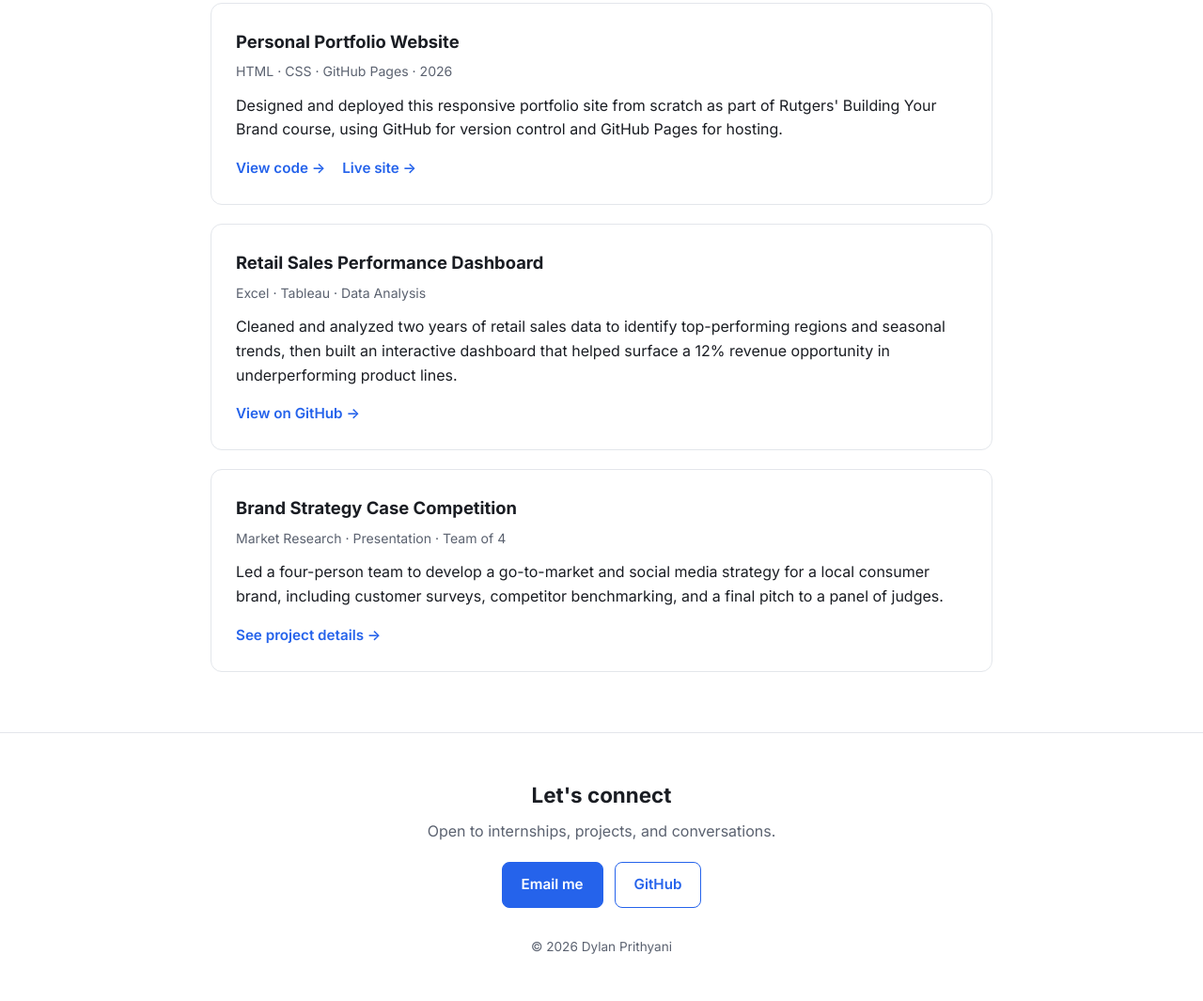
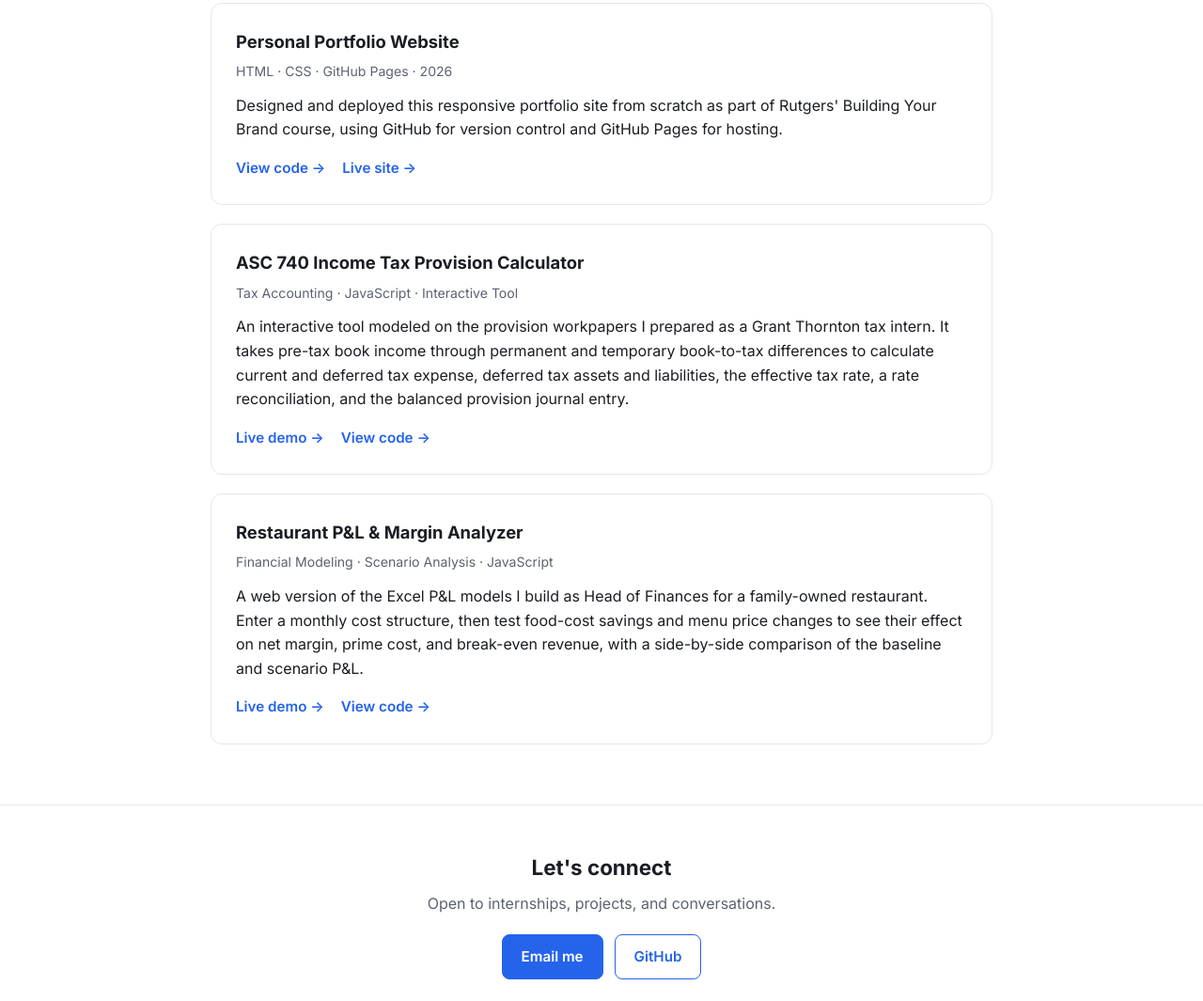
Before and after one commit to dvp78-png/dvp78-png.github.io, a plain HTML site: page index.html in a window 1280 px wide. Shown: the part 1449-2514 px from the top of the page at 94% size. Drawn offline with Linux system fonts and the light colour scheme.

Commit message:
Add files via upload

```diff
--- a/index.html
+++ b/index.html
@@ -194,20 +194,22 @@
           </article>
 
           <article class="project">
-            <h3>Retail Sales Performance Dashboard</h3>
-            <p class="meta">Excel · Tableau · Data Analysis</p>
-            <p>Cleaned and analyzed two years of retail sales data to identify top-performing regions and seasonal trends, then built an interactive dashboard that helped surface a 12% revenue opportunity in underperforming product lines.</p>
+            <h3>ASC 740 Income Tax Provision Calculator</h3>
+            <p class="meta">Tax Accounting · JavaScript · Interactive Tool</p>
+            <p>An interactive tool modeled on the provision workpapers I prepared as a Grant Thornton tax intern. It takes pre-tax book income through permanent and temporary book-to-tax differences to calculate current and deferred tax expense, deferred tax assets and liabilities, the effective tax rate, a rate reconciliation, and the balanced provision journal entry.</p>
             <div class="links">
-              <a href="https://github.com/dvp78-png" target="_blank" rel="noopener">View on GitHub →</a>
+              <a href="projects/tax-provision.html" target="_blank" rel="noopener">Live demo →</a>
+              <a href="https://github.com/dvp78-png/dvp78-png.github.io/blob/main/projects/tax-provision.html" target="_blank" rel="noopener">View code →</a>
             </div>
           </article>
 
           <article class="project">
-            <h3>Brand Strategy Case Competition</h3>
-            <p class="meta">Market Research · Presentation · Team of 4</p>
-            <p>Led a four-person team to develop a go-to-market and social media strategy for a local consumer brand, including customer surveys, competitor benchmarking, and a final pitch to a panel of judges.</p>
+            <h3>Restaurant P&amp;L &amp; Margin Analyzer</h3>
+            <p class="meta">Financial Modeling · Scenario Analysis · JavaScript</p>
+            <p>A web version of the Excel P&amp;L models I build as Head of Finances for a family-owned restaurant. Enter a monthly cost structure, then test food-cost savings and menu price changes to see their effect on net margin, prime cost, and break-even revenue, with a side-by-side comparison of the baseline and scenario P&amp;L.</p>
             <div class="links">
-              <a href="https://github.com/dvp78-png" target="_blank" rel="noopener">See project details →</a>
+              <a href="projects/restaurant-pnl.html" target="_blank" rel="noopener">Live demo →</a>
+              <a href="https://github.com/dvp78-png/dvp78-png.github.io/blob/main/projects/restaurant-pnl.html" target="_blank" rel="noopener">View code →</a>
             </div>
           </article>
 
```
